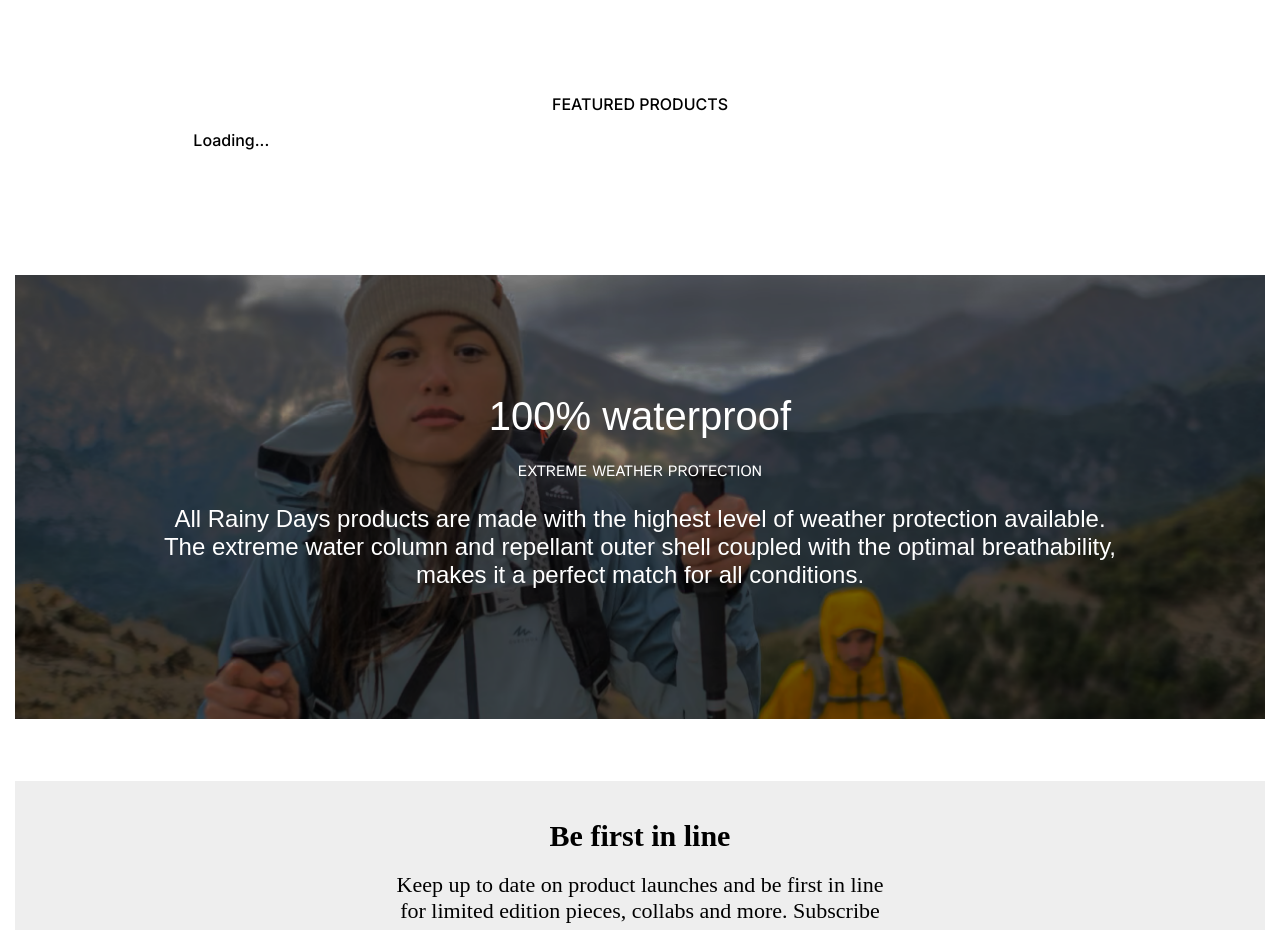
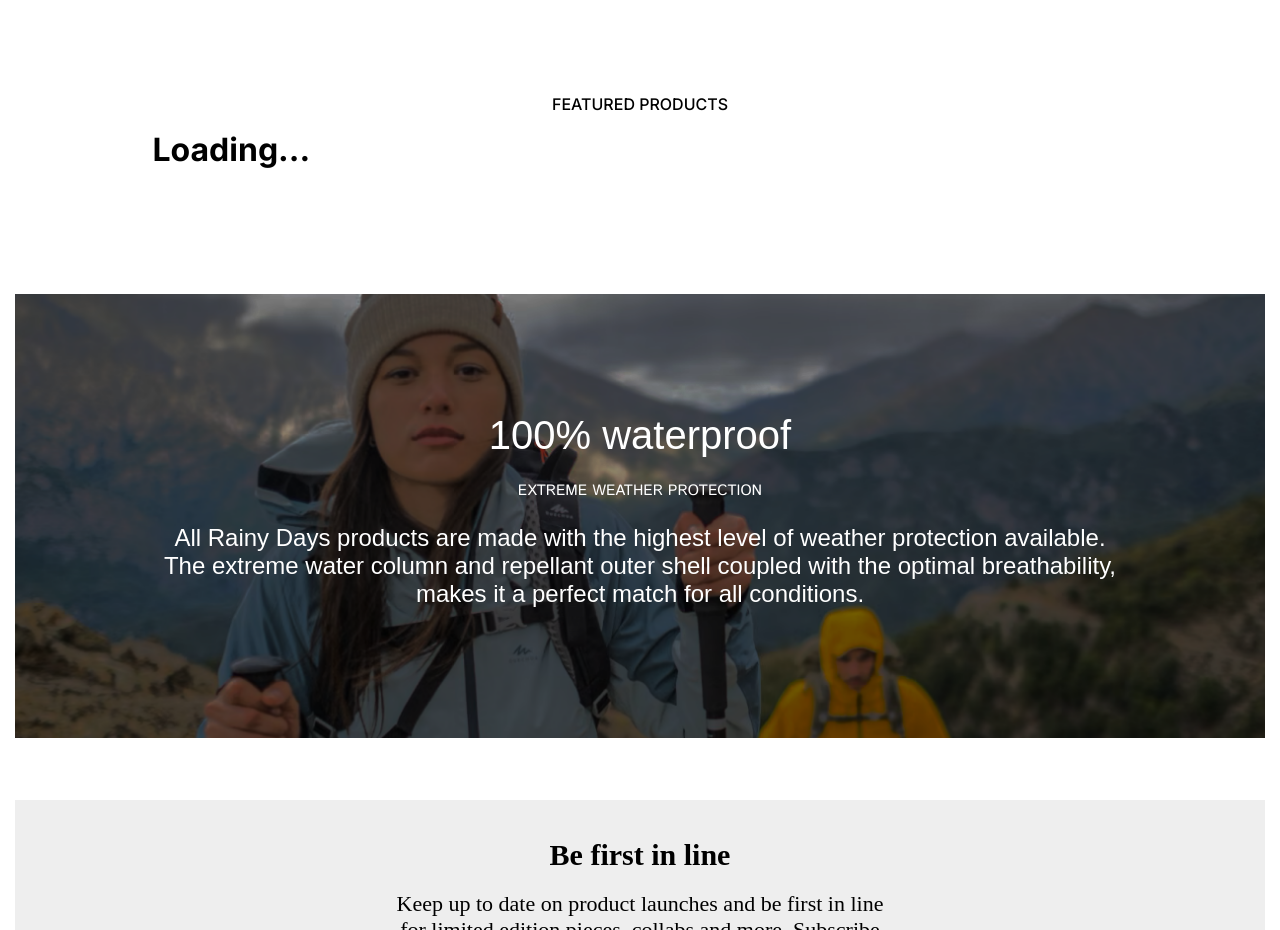
Before and after one commit to MandeepKS/JavaS-RainyDays, a plain HTML site: page index.html in a window 1280 px wide. Shown: the part 960-1890 px from the top of the page. Drawn offline with Linux system fonts and the light colour scheme; a web font is replaced by a local one.

Commit message:
Update index.html

```diff
--- a/index.html
+++ b/index.html
@@ -112,7 +112,7 @@
         <!-- container 3 -->
         <div class="container-3">
             <p class="featured-products">FEATURED PRODUCTS</p>
-            <div class="loader">Loading...</div>
+             <h1>Loading...</h1>
              <!-- image 1 -->
          <!--    <div class="feature-products-card">
              <img src="/images/home/Raincho_Unisex_Raincoat.jpg" alt="Raincho_Unisex_Raincoat">
```
